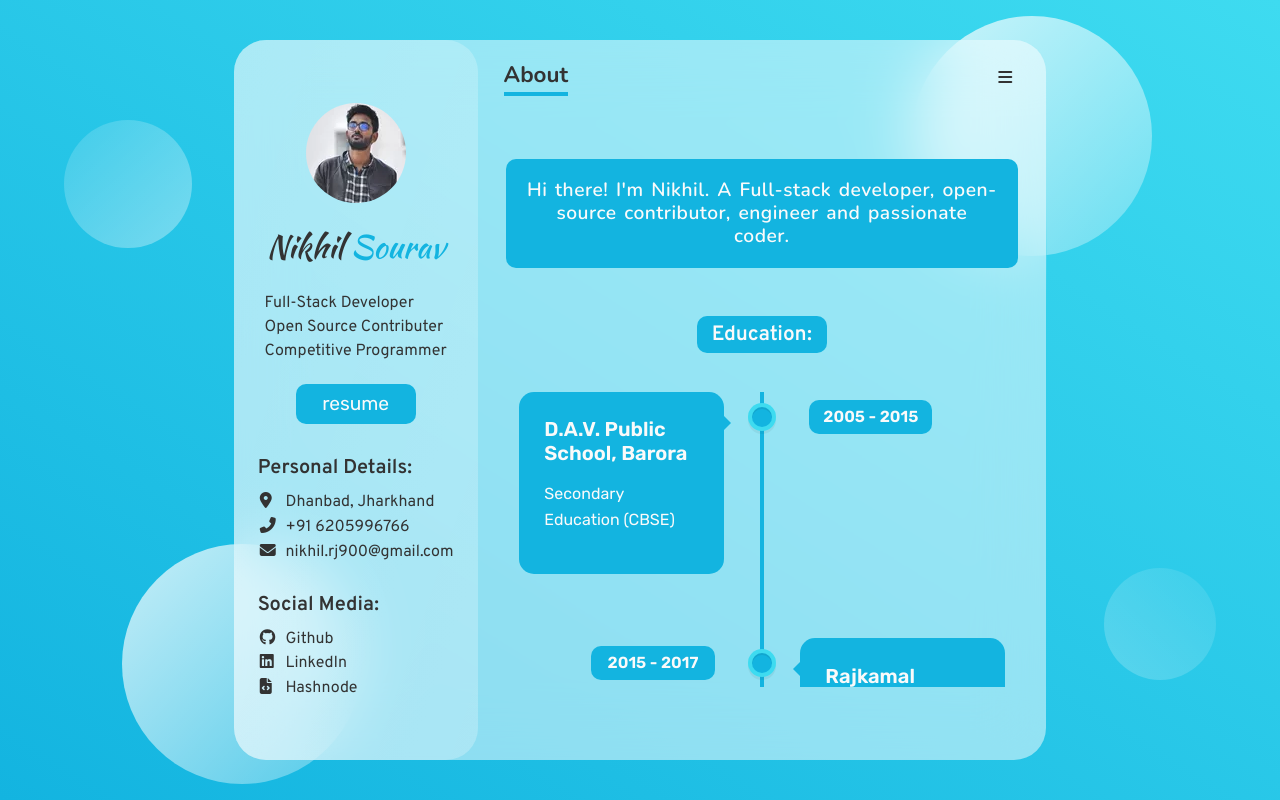
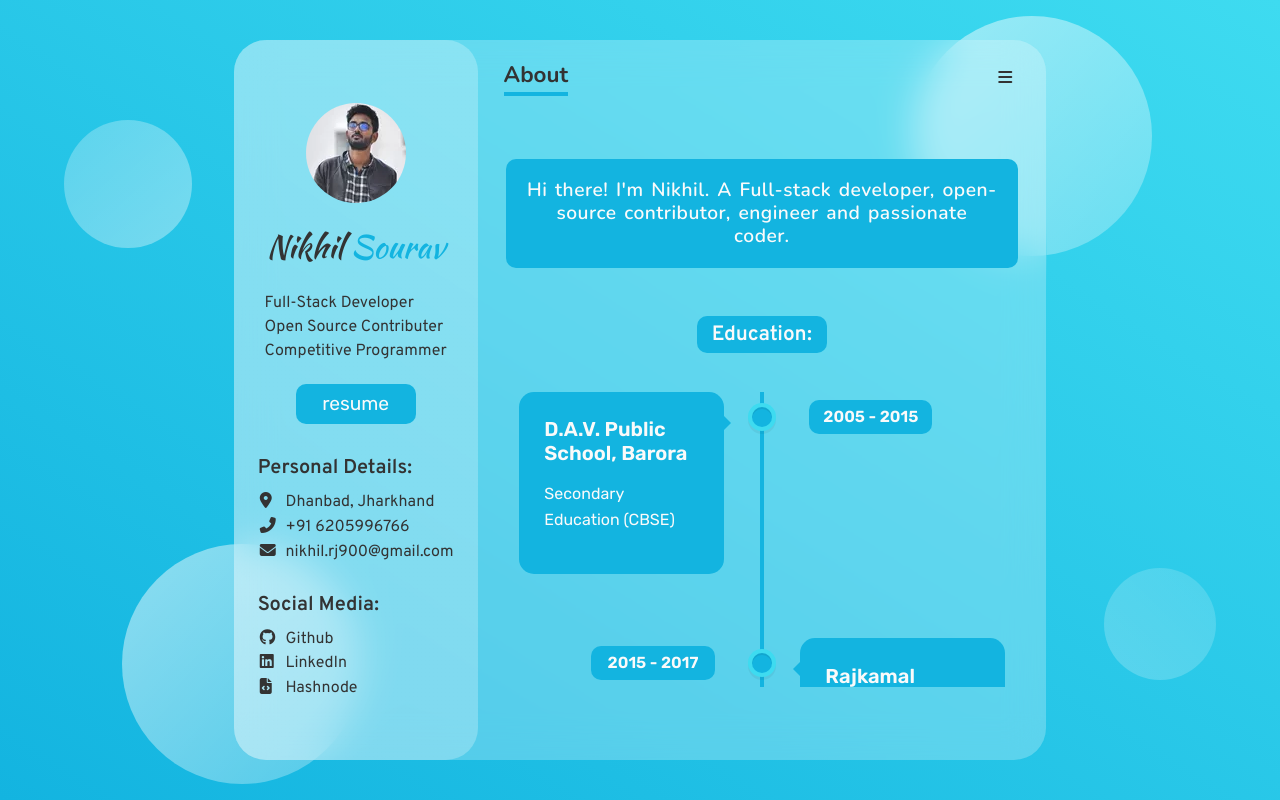
Before and after one commit to nikhilsourav/portfolio, a React (Create React App) app: page / in a window 1280 px wide. Built offline with nearby package versions, Linux system fonts and the light colour scheme.

Commit message:
code cleanup

```diff
--- a/src/components/Projects/Projects.css
+++ b/src/components/Projects/Projects.css
@@ -47,7 +47,7 @@
   position: absolute;
   top: 0px;
   left: 0px;
-  background-color: rgba(255, 255, 255, 0.7);
+  background-color: var(--color_3);
   width: 100%;
   height: 100%;
   transition: all 0.7s ease-in-out;
--- a/src/index.css
+++ b/src/index.css
@@ -10,8 +10,9 @@
   --black: #333333;
   --lightColor: #3edbf0;
   --darkColor: #13b4e0;
-  --extraLightColor: #1cc5dc;
-  --extraDarkColor: #1597bb;
+  --color_1: rgba(255, 255, 255, 0.25);
+  --color_2: rgba(255, 255, 255, 0.5);
+  --color_3: rgba(255, 255, 255, 0.75);
 }
 
 * {
@@ -52,12 +53,11 @@ html {
   background: var(--white);
   min-height: 90vh;
   width: 65%;
-  background: linear-gradient(to right bottom, rgba(255, 255, 255, 0.5), rgba(255, 255, 255, 0.5));
+  background: linear-gradient(to right bottom, var(--color_1), var(--color_1));
   border-radius: 2rem;
   z-index: 3;
-  backdrop-filter: blur(2rem);
+  backdrop-filter: blur(1.2rem);
   margin: 1.25rem;
-  /* for sidebar and main */
   display: flex;
 }
 @media only screen and (max-width: 1000px) {
@@ -77,14 +77,10 @@ html {
 .circle2,
 .circle3,
 .circle4 {
-  background: var(white);
+  background: var(--white);
   height: 15rem;
   width: 15rem;
-  background: linear-gradient(
-    to right bottom,
-    rgba(255, 255, 255, 0.75),
-    rgba(255, 255, 255, 0.25)
-  );
+  background: linear-gradient(to right bottom, var(--color_2), var(--color_1));
   position: absolute;
   z-index: 2;
   border-radius: 50%;
@@ -106,7 +102,7 @@ html {
   height: 8rem;
   width: 8rem;
   opacity: 0.5;
-  background: linear-gradient(to left top, rgba(255, 255, 255, 0.75), rgba(255, 255, 255, 0.25));
+  background: linear-gradient(to left top, var(--color_3), var(--color_2));
 }
 
 .circle4 {
@@ -115,7 +111,15 @@ html {
   height: 7rem;
   width: 7rem;
   opacity: 0.3;
-  background: linear-gradient(to right top, rgba(255, 255, 255, 0.75), rgba(255, 255, 255, 0.25));
+  background: linear-gradient(to right top, var(--color_3), var(--color_2));
+}
+@media only screen and (max-width: 600px) {
+  .circle1,
+  .circle2,
+  .circle3,
+  .circle4 {
+    display: none;
+  }
 }
 
 /* ========== Sidebar =========== */
@@ -126,7 +130,7 @@ html {
   align-items: center;
   justify-content: space-evenly;
   text-align: center;
-  background: linear-gradient(to right bottom, rgba(255, 255, 255, 0.2), rgba(255, 255, 255, 0.25));
+  background: linear-gradient(to right bottom, var(--color_1), var(--color_1));
   border-radius: 2rem;
   max-width: 1200px;
 }
```
